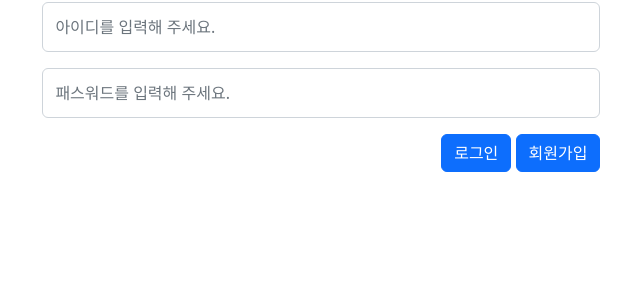
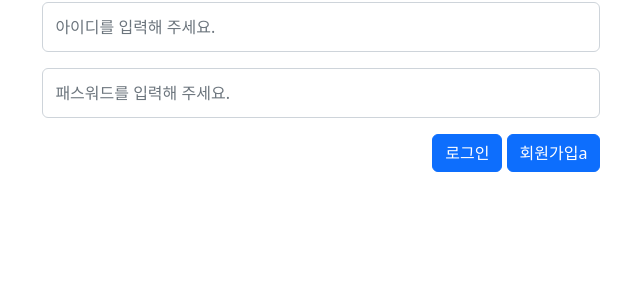
Before and after one commit to ALAJAKA/ojijo, a Python web app: template templates/login.html in a window 1280 px wide. Shown: the part 298-598 px from the top of the page, without its empty margins (207-847 px from the left). Run offline with Jinja, Linux system fonts and the light colour scheme; the template is opened without the code that fills it, so the values that code supplies are empty.

Commit message:
잠시 보여주기용 테스트 login.html

```diff
--- a/templates/login.html
+++ b/templates/login.html
@@ -36,7 +36,7 @@
           </div>
           <div id="btnbox">
             <button type="submit" class="btn btn-primary">로그인</button>
-            <button type="button" class="btn btn-primary" onclick="location.href='join.html' ">회원가입</button>
+            <button type="button" class="btn btn-primary" onclick="location.href='join.html' ">회원가입a</button>
           </div>
         </form>
       </div>
```
